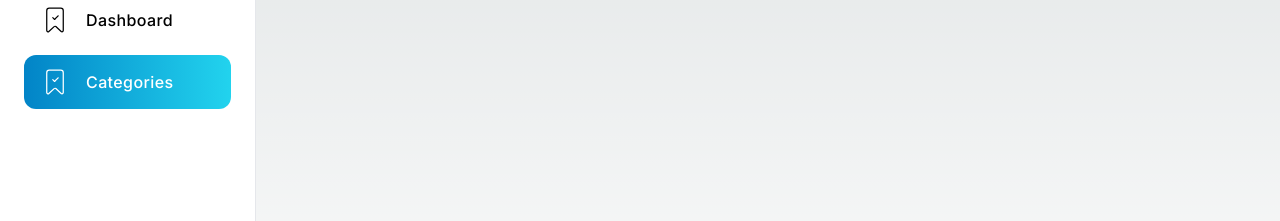
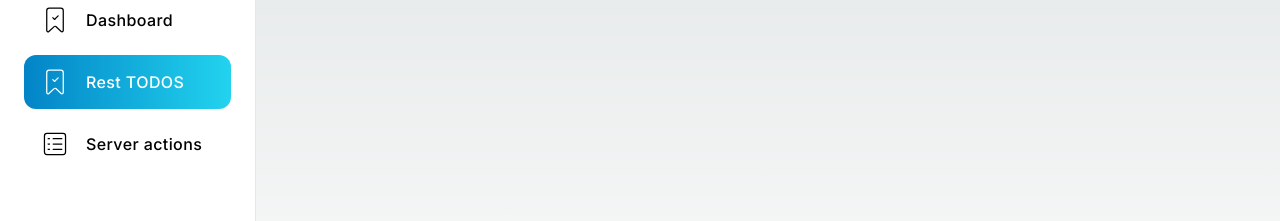
Before and after one commit to scrodrig/admin-todos, a Next.js app: page /dashboard/rest-todos in a window 1280 px wide. Shown: the part 379-600 px from the top of the page. Built offline with nearby package versions, Linux system fonts and the light colour scheme.

Commit message:
refactor: Update Sidebar component to include Server actions in the sidebar menu

```diff
--- a/src/components/sidebar/Sidebar.tsx
+++ b/src/components/sidebar/Sidebar.tsx
@@ -1,7 +1,7 @@
 import Image from "next/image";
 import Link from "next/link";
 import React from "react";
-import { CiBookmarkCheck, CiLogout } from "react-icons/ci";
+import { CiBookmarkCheck, CiLogout, CiViewList } from "react-icons/ci";
 import SidebarItem from "./SidebarItem";
 
 const menuItems = [
@@ -13,7 +13,12 @@ const menuItems = [
   {
     path: "/dashboard/rest-todos",
     icon: <CiBookmarkCheck size={30} />,
-    title: "Categories",
+    title: "Rest TODOS",
+  },
+  {
+    path: "/dashboard/server-actions",
+    icon: <CiViewList size={30} />,
+    title: "Server actions",
   },
 ];
 
@@ -49,12 +54,7 @@ export const Sidebar = () => {
 
         <ul className="space-y-2 tracking-wide mt-8">
           {menuItems.map((item) => (
-            <SidebarItem
-              key={item.path}
-              path={item.path}
-              icon={item.icon}
-              title={item.title}
-            />
+            <SidebarItem key={item.path} {...item} />
           ))}
         </ul>
       </div>
```
